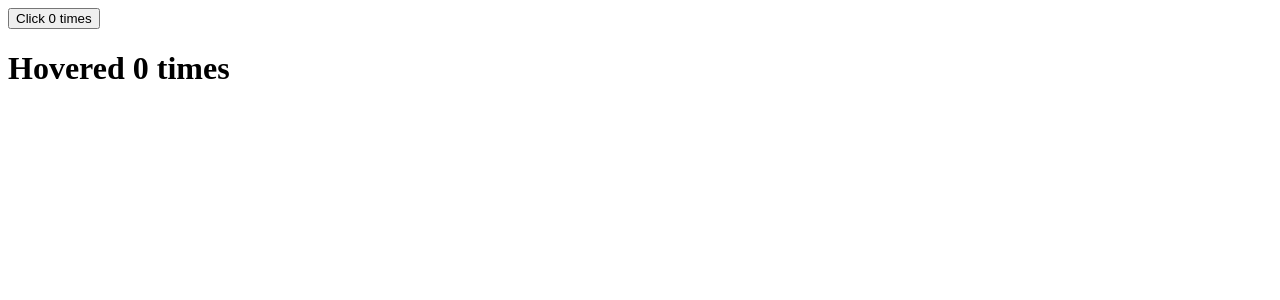
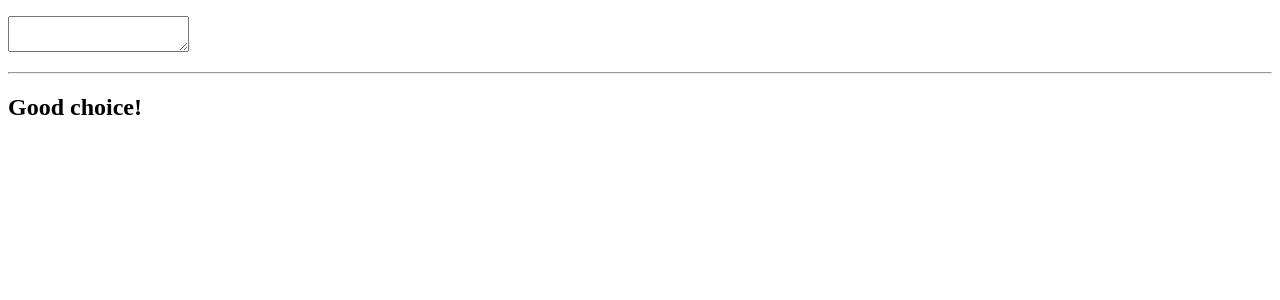
Before and after one commit to younusalinahid/react-daily-learning, a React (Vite) app: page / in a window 1280 px wide. Shown: the top 300 px of the page. Built offline with nearby package versions, Linux system fonts and the light colour scheme.

Commit message:
React useState Hook

```diff
--- a/src/App.jsx
+++ b/src/App.jsx
@@ -1,3 +1,4 @@
+import React from "react";
 import Clock from "./components/Clock";
 import ClockList from "./components/ClockList";
 import Form from "./components/Form";
@@ -8,26 +9,32 @@ import Text from "./components/composition/Text";
 import Bracket from "./components/composition/Bracket";
 import ClickCounter from "./components/ClickCounter";
 import HoverCounter from "./components/HoverCounter";
+import Todo from "./components/Todo";
 
-function App() {
-  return (
-    <div>
-      {/* <Form /> */}
-      {/* <Calculator /> */}
-      {/* <Text /> */}
-      {/* <Emoji>
-        {({ addEmoji }) => (
-          <Bracket>
-            {({ addBracket }) => (
-              <Text addEmoji={addEmoji} addBracket={addBracket} />
-            )}
-          </Bracket>
-        )}
-      </Emoji> */}
-      <ClickCounter />
-      <HoverCounter />
-    </div>
-  );
+export default class App extends React.Component {
+  render() {
+    return (
+      <div className="app">
+        <Todo />
+      </div>
+    )
+  }
 }
-
-export default App;
+//   return (
+//     <div>
+//       {/* <Form /> */}
+//       {/* <Calculator /> */}
+//       {/* <Text /> */}
+//       {/* <Emoji>
+//         {({ addEmoji }) => (
+//           <Bracket>
+//             {({ addBracket }) => (
+//               <Text addEmoji={addEmoji} addBracket={addBracket} />
+//             )}
+//           </Bracket>
+//         )}
+//       </Emoji> */}
+//       <ClickCounter />
+//       <HoverCounter />
+//     </div>
+//   );
--- /dev/null
+++ b/src/components/Todo.jsx
@@ -0,0 +1,28 @@
+import { useState } from "react";
+
+function Todo() {
+  const [todo, setTodo] = useState("");
+  const [warning, setWarning] = useState("");
+
+  const handleInput = (e) => {
+    const inputValue = e.target.value;
+    const updatedWarning = inputValue.includes(".js")
+      ? "You need JavaScript skill to complete task. Do you have it?"
+      : null;
+
+    setTodo(inputValue);
+    setWarning(updatedWarning);
+  };
+  return (
+    <div>
+      <p>{todo}</p>
+      <p>
+        <textarea name="todo" value={todo} onChange={handleInput} />
+      </p>
+      <hr />
+      <h2>{warning || "Good choice!"}</h2>
+    </div>
+  );
+}
+
+export default Todo;
```
Also changed, not shown: src/main.jsx (+8 -8 lines).
